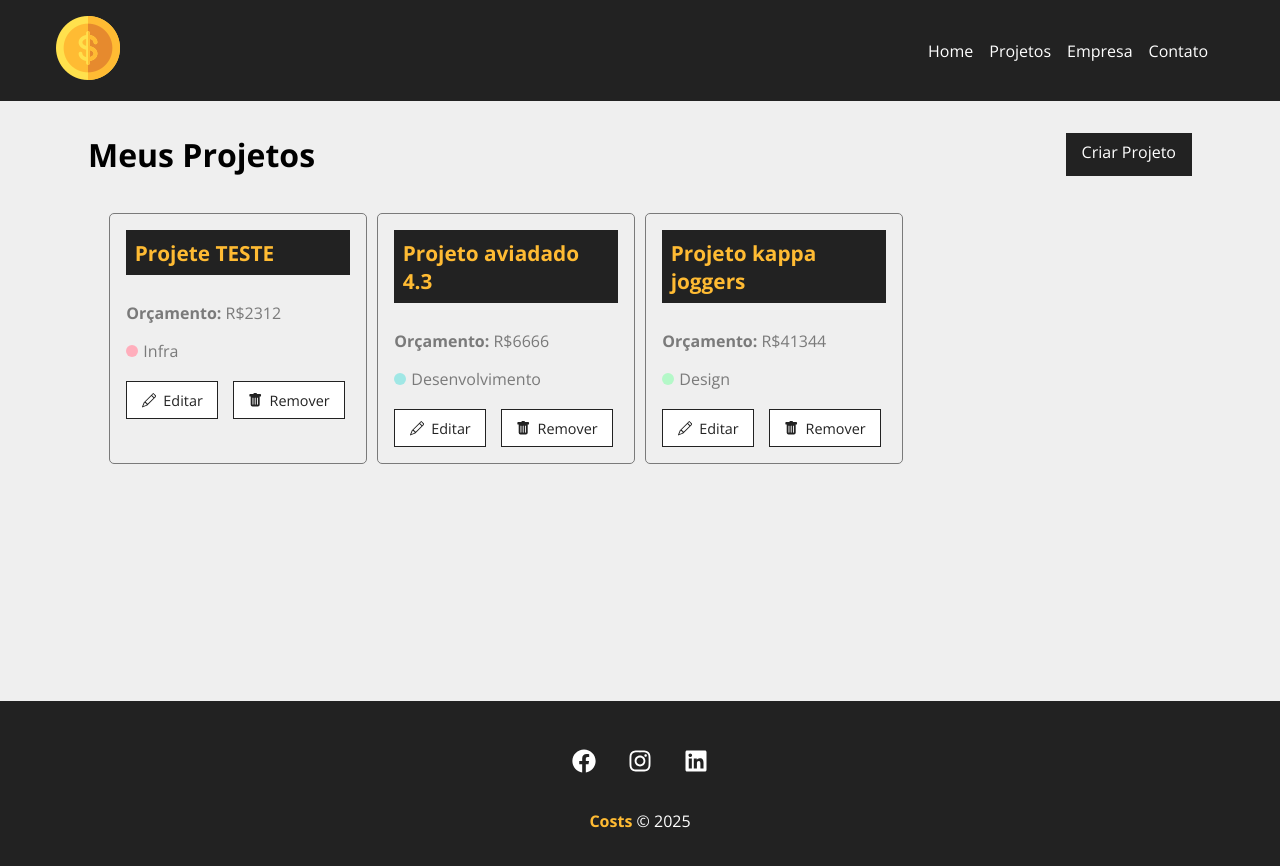
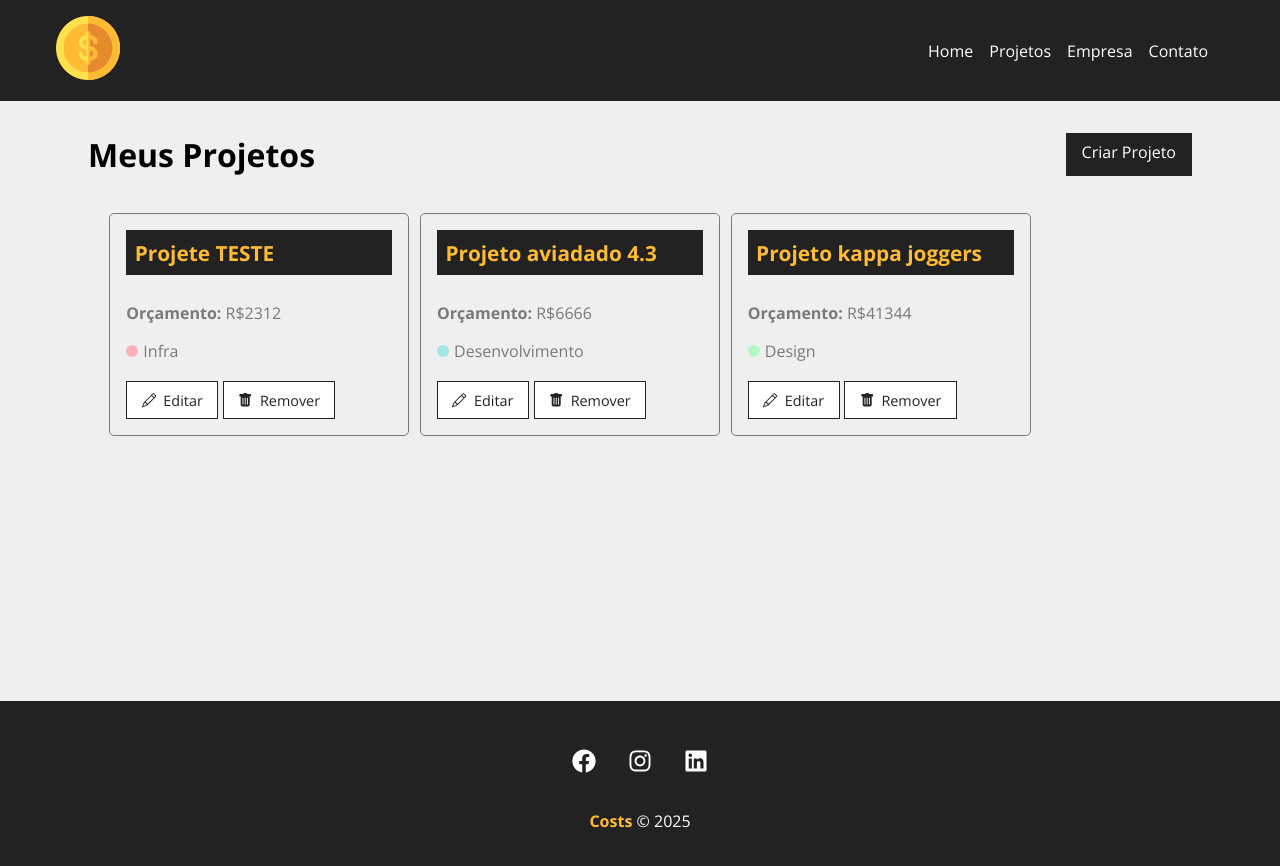
Before and after one commit to guilhermecolares/Projeto-Costs, a React (Create React App) app: page /projects in a window 1280 px wide. Shown: the top 866 px of the page. Built offline with nearby package versions, Linux system fonts and the light colour scheme; data requests are answered from the project's data file; the HTML template or start-up script is replaced by a standard one.

Commit message:
ARRUMANDO A RESPOSIVIDADE

```diff
--- a/src/components/project/styles/ProjectCard.module.css
+++ b/src/components/project/styles/ProjectCard.module.css
@@ -2,7 +2,7 @@
     padding: 1em;
     border: 1px solid #7a7a7a;
     border-radius: 5px;
-    width: 24%;
+    width: 300px;
     margin: 0.5%;
 }
 
@@ -27,6 +27,8 @@
     margin-top: 1.2em;
     display: flex;
     align-items: center;
+    flex-wrap: wrap;
+    gap: 0.3em;
 }
 
 .project_card_actions a,
@@ -38,12 +40,13 @@
     color: #222;
     font-size: .9em;
     padding: .6em 1em;
-    margin-right: 1em;
     cursor: pointer;
     display: flex;
     align-items: center;
     justify-content: center;
     transition: 0.5s;
+    flex-shrink: 0;
+    flex-basis: auto;
 }
 
 .project_card_actions svg {
```
